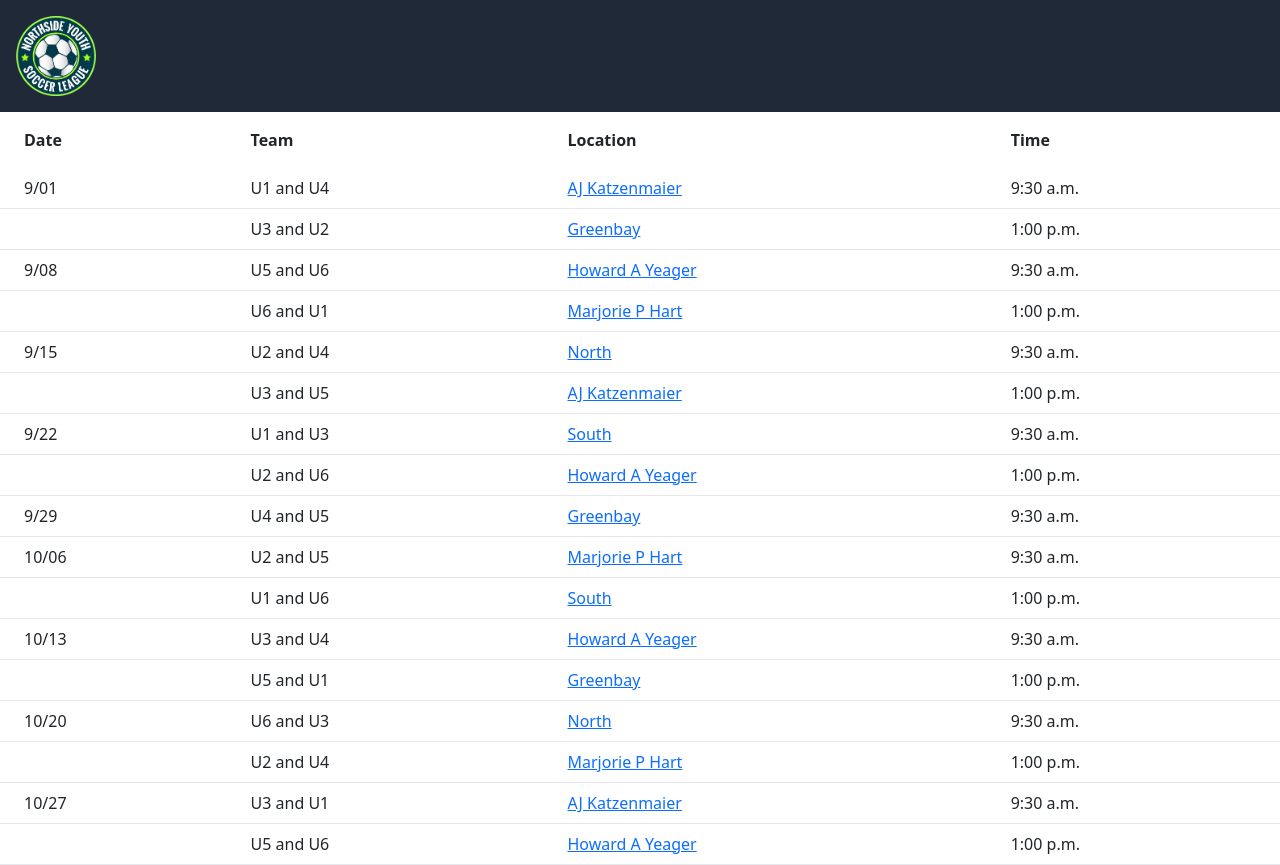
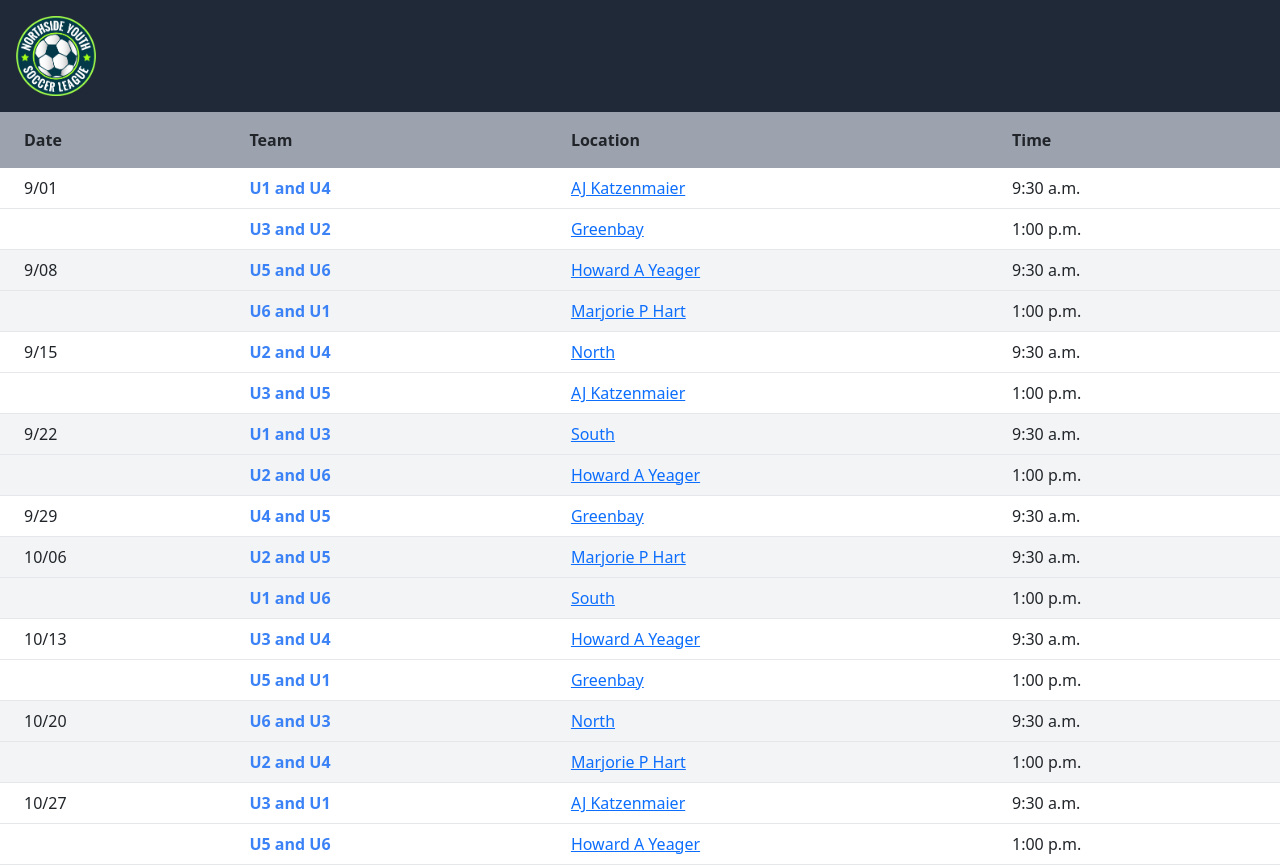
Before and after one commit to AndreusSH/soccerleague, a React (Create React App) app: page /games in a window 1280 px wide. Built offline with nearby package versions, Linux system fonts and the light colour scheme.

Commit message:
Better formatting

```diff
--- a/src/components/Games.js
+++ b/src/components/Games.js
@@ -1,74 +1,74 @@
-import React from 'react';
 import eventsData from './events.json';
 import '../index.css';
 import { Link } from "react-router-dom";
-import { useParams, useNavigate } from 'react-router-dom';
-
-
-
-
-
 
 const capitalize = (word) => {
   return word[0].toUpperCase() + word.slice(1);
 }
 
-
 const renderHeader = () => {
   const firstEvent = eventsData[Object.keys(eventsData)[0]][0];
-        return Object.keys(firstEvent)
-        .filter(key => key !== "address")
-        .map((key, index) => <th scope="col" className="px-6 py-3" key={index}>{capitalize(key)}</th>);
-
-
+  return (
+    <tr className="bg-white sticky top-0">
+      {Object.keys(firstEvent)
+        .filter((key) => key !== "address")
+        .map((key, index) => (
+          <th
+            scope="col"
+            className="px-6 py-3 sticky top-0 bg-gray-400 dark:bg-gray-800 dark:border-gray-700"
+            key={index}
+          >
+            {capitalize(key)}
+          </th>
+        ))}
+    </tr>
+  );
 }
 
 const renderEvents = () => {
   let previousDate = null;
+  let uniqueIndex = 0;
 
-    return Object.keys(eventsData).map(dateKey => (
+  return Object.keys(eventsData).map((dateKey, dateIndex) => (
     eventsData[dateKey].map((entry, index) => {
       const currentDate = entry.date;
       const showDate = currentDate !== previousDate;
       previousDate = currentDate;
-
-
+      uniqueIndex++;
+      const isEvenRow = dateIndex % 2 === 0;
+      const rowClasses = isEvenRow
+        ? "bg-white border-b dark:bg-gray-800 dark:border-gray-700"
+        : "bg-gray-100 border-b dark:bg-gray-800 dark:border-gray-700";
       return (
-            <tr className= "bg-white border-b dark:bg-gray-800 dark:border-gray-700" key={`${dateKey}_${index}`}>
+        <tr
+          className={rowClasses}
+          key={`${dateKey}_${index}`}
+        >
           <td className="px-4 py-2">{showDate ? entry.date : ""}</td>
-
-              <td className="px-4 py-2">{entry.team}</td>
-              <Link to={`/games/${entry.location}`}><td className="px-4 py-2">{entry.Location}</td></Link>
-
-
+          <td className="px-4 py-2">
+            <Link to={`/chat/${uniqueIndex}`}
+            className="text-blue-500 font-semibold no-underline">{entry.team}</Link>
+          </td>
+          <td className="px-4 py-2">
+            <Link to={`/games/${entry.Location}`}>{entry.Location}</Link>
+          </td>
           <td className="px-4 py-2">{entry.time}</td>
-
         </tr>
       );
     })
-    ))
+  ));
 }
 
-
-function Games() {
-  const { location } = useParams();
-  console.log(location,'test');
-
+const Games = () => {
   return (
-
-<table className='w-full table-auto'>
+    <div>
+      <table className="w-full table-auto absolute">
         <thead>
-    <tr>
           {renderHeader()}
-    </tr>
         </thead>
-  <tbody >
-
-
-      {renderEvents()}
-
-  </tbody>
+        <tbody >{renderEvents()}</tbody>
       </table>
+    </div>
   );
 }
 
```
Lines whose indentation alone changed are shown as unchanged.
